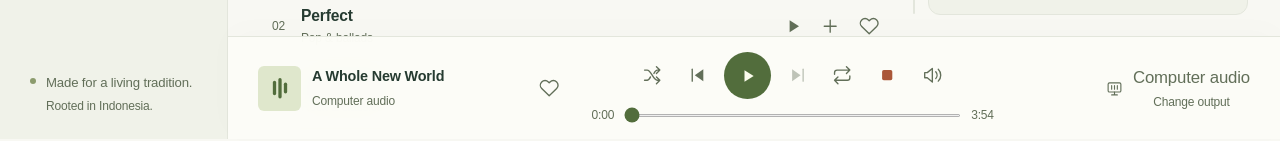
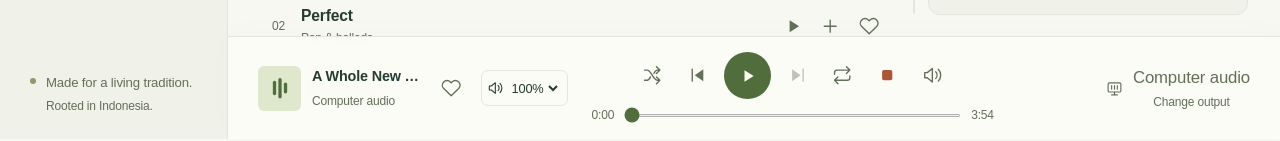
Before and after one commit to varo-wah/wro-angklung-ai-player, a Next.js app in the folder frontend/: page /studio in a window 1280 px wide. Shown: the part 661-802 px from the top of the page. Built offline with nearby package versions, Linux system fonts and the light colour scheme.

Commit message:
Match Mac controller to Studio and put volume beside the playing song

```diff
--- a/frontend/src/app/studio/appearance.css
+++ b/frontend/src/app/studio/appearance.css
@@ -148,3 +148,43 @@
   .studio-segmented { max-width:100%; flex-wrap:wrap; }
   .studio-alert { flex-wrap:wrap; }
 }
+
+.studio-side-volume {
+  display: inline-flex;
+  align-items: center;
+  gap: 4px;
+  margin-left: auto;
+  padding-inline: 6px;
+  border: 1px solid var(--line);
+  border-radius: 7px;
+  color: var(--ink);
+  background: var(--surface);
+  flex: none;
+}
+.studio-side-volume select { min-height: 34px; font-size: .8rem; background: var(--surface); }
+.studio-player-song > div:nth-child(2) { min-width: 0; }
+.studio-player-buttons [hidden] { display: none; }
+.studio-controller {
+  margin-bottom: 1.25rem;
+  padding: 1rem;
+  border: 1px solid var(--line);
+  border-radius: 12px;
+  background: var(--surface);
+  color: var(--ink);
+}
+.studio-controller h2 { margin: 0 0 .6rem; font-size: 1rem; font-weight: 650; }
+.studio-controller > label { display: flex; gap: .65rem; align-items: center; margin-bottom: .5rem; }
+.studio-controller section { background: transparent; color: var(--ink); border: 0; padding: 0; }
+.studio-controller section > div { justify-content: flex-start; gap: .6rem; }
+.studio-controller section span, .studio-controller strong { color: var(--ink); }
+.studio-controller section [role=status] { color: var(--selected-ink); background: var(--badge); padding: .4rem .7rem; border-radius: 1rem; }
+.studio-controller button, .studio-controller input, .studio-controller select {
+  background: var(--surface-alt); color: var(--ink); border: 1px solid var(--line);
+  border-radius: 7px; min-height: 36px; padding: .4rem .65rem;
+}
+.studio-controller button.bg-lime-300 { background: var(--accent); color: var(--accent-contrast); }
+.studio-controller button.bg-red-600 { background: #a72e31; color: white; }
+.studio-controller button:disabled { opacity: .55; }
+.studio-controller small { display: block; margin-top: .5rem; color: var(--muted); }
+.studio-controller [role=alert] { color: var(--warning-ink); }
+.studio-controller form { max-width: 100%; flex-wrap: wrap; }
--- a/frontend/src/features/studio/StudioShell.tsx
+++ b/frontend/src/features/studio/StudioShell.tsx
@@ -249,6 +249,12 @@ export function formatTime(seconds: number) {
   return `${Math.floor(safe / 60)}:${String(safe % 60).padStart(2, "0")}`;
 }
 
+export function volumeOptions(current: number) {
+  const levels = new Set(Array.from({ length: 11 }, (_, index) => index * 10));
+  levels.add(current);
+  return [...levels].sort((a, b) => a - b).map(level => <option key={level} value={level}>{level}%</option>);
+}
+
 function StudioPlayer() {
   const { snapshot: s, actions: a, robotMode, outputLabel, toggleOutput } = useStudio();
   const playing = s.playback === "playing";
@@ -286,6 +292,14 @@ function StudioPlayer() {
         >
           <Icon name="heart" size={17} />
         </button>
+        <label className="studio-side-volume" title={robotMode ? "Robot volume" : "Preview volume"}>
+          <Icon name="volume" size={16} />
+          <select aria-label={robotMode ? "Player robot volume" : "Player preview volume"}
+            disabled={robotMode && !s.schedule} value={s.preferences.volume}
+            onChange={event => a.setVolume(Number(event.target.value))}>
+            {volumeOptions(s.preferences.volume)}
+          </select>
+        </label>
       </div>
       <div className="studio-player-middle">
         <div className="studio-player-buttons">
--- a/frontend/src/features/studio/StudioViews.tsx
+++ b/frontend/src/features/studio/StudioViews.tsx
@@ -11,7 +11,7 @@ import {
 } from "@/lib/songLibraryGroups";
 import type { SongCatalogEntry } from "@/lib/songTypes";
 import { useStudio } from "./runtime/useStudio";
-import { Icon, formatTime } from "./StudioShell";
+import { Icon, formatTime, volumeOptions } from "./StudioShell";
 
 function BambooArtwork() {
   return (
@@ -453,8 +453,7 @@ export function StudioSettings() {
             <p>{robotMode ? "Arduino USB adjusts upcoming notes. ESP32 applies changes on play or resume." : "Adjusts the loudness of upcoming notes."}</p></div>
           <select id="studio-volume" disabled={robotMode && !s.schedule} value={s.preferences.volume}
             onChange={event => a.setVolume(Number(event.target.value))}>
-            {Array.from(new Set([...Array.from({length: 11}, (_, i) => i * 10), s.preferences.volume])).sort((a,b) => a-b)
-              .map(value => <option key={value} value={value}>{value}%</option>)}
+            {volumeOptions(s.preferences.volume)}
           </select>
         </div>
         <details className="studio-setting-tools">
--- a/frontend/src/features/studio/runtime/StudioRobotSession.tsx
+++ b/frontend/src/features/studio/runtime/StudioRobotSession.tsx
@@ -151,7 +151,8 @@ export function StudioRobotSession({ runtime, view, children }: { runtime: Studi
     catch (err) { setSweepMessage(err instanceof Error ? err.message : "Sweep failed."); }
     finally { setSweeping(false); }
   }
-  const connection = <div>
+  const connection = <div className="studio-controller">
+    <h2>Mac controller</h2>
     {session.role === "host" && <label>Connection <select aria-label="Robot transport" value={mode} disabled={arduino.status === "connecting" || arduino.status === "connected"}
       onChange={event => { transport.current = null; setMode(event.target.value as RobotTransportMode); }}>
       <option value="usb">Arduino USB</option><option value="esp32-usb">ESP32 USB</option><option value="esp32">ESP32 Wi-Fi</option>
```
